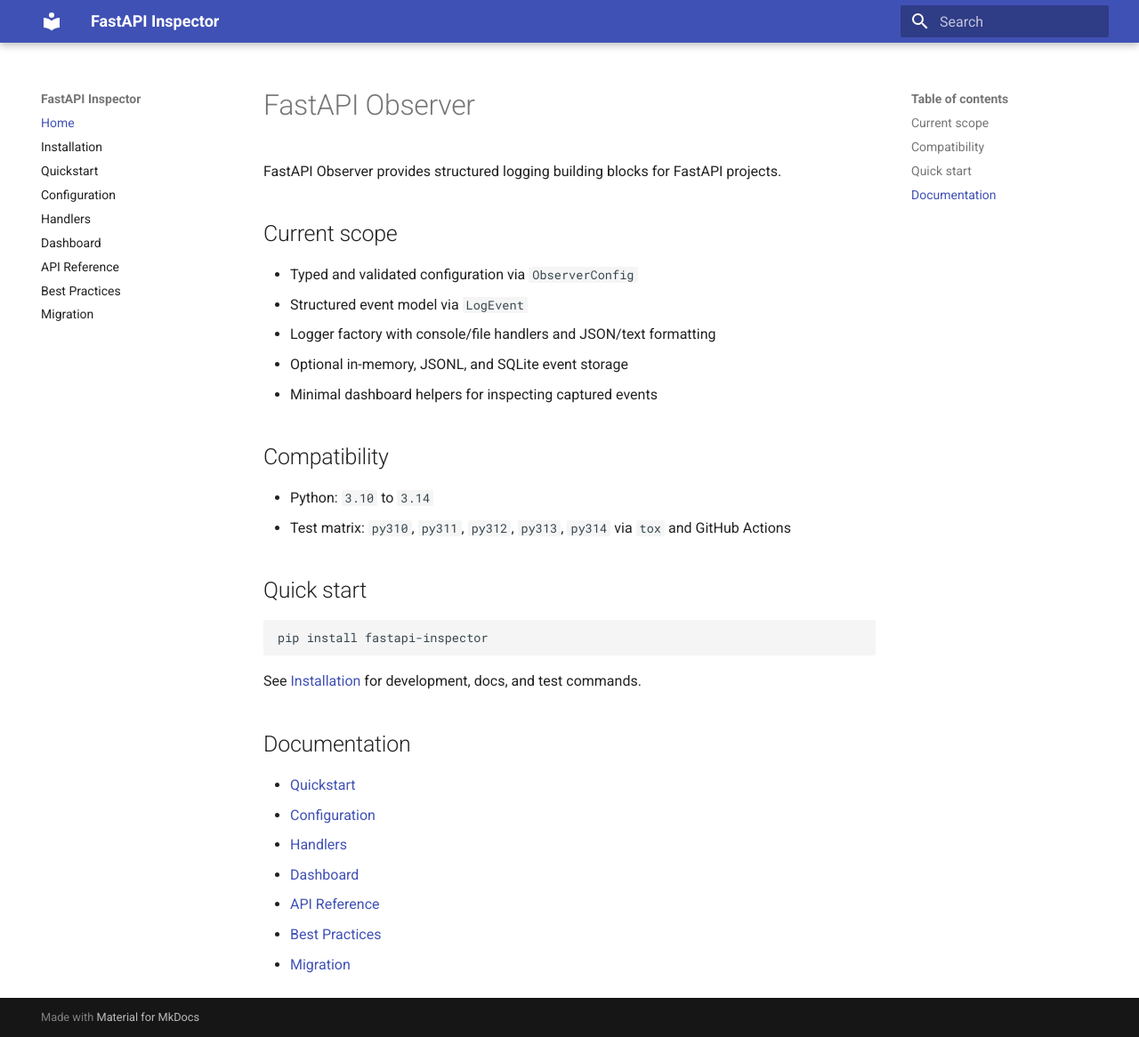
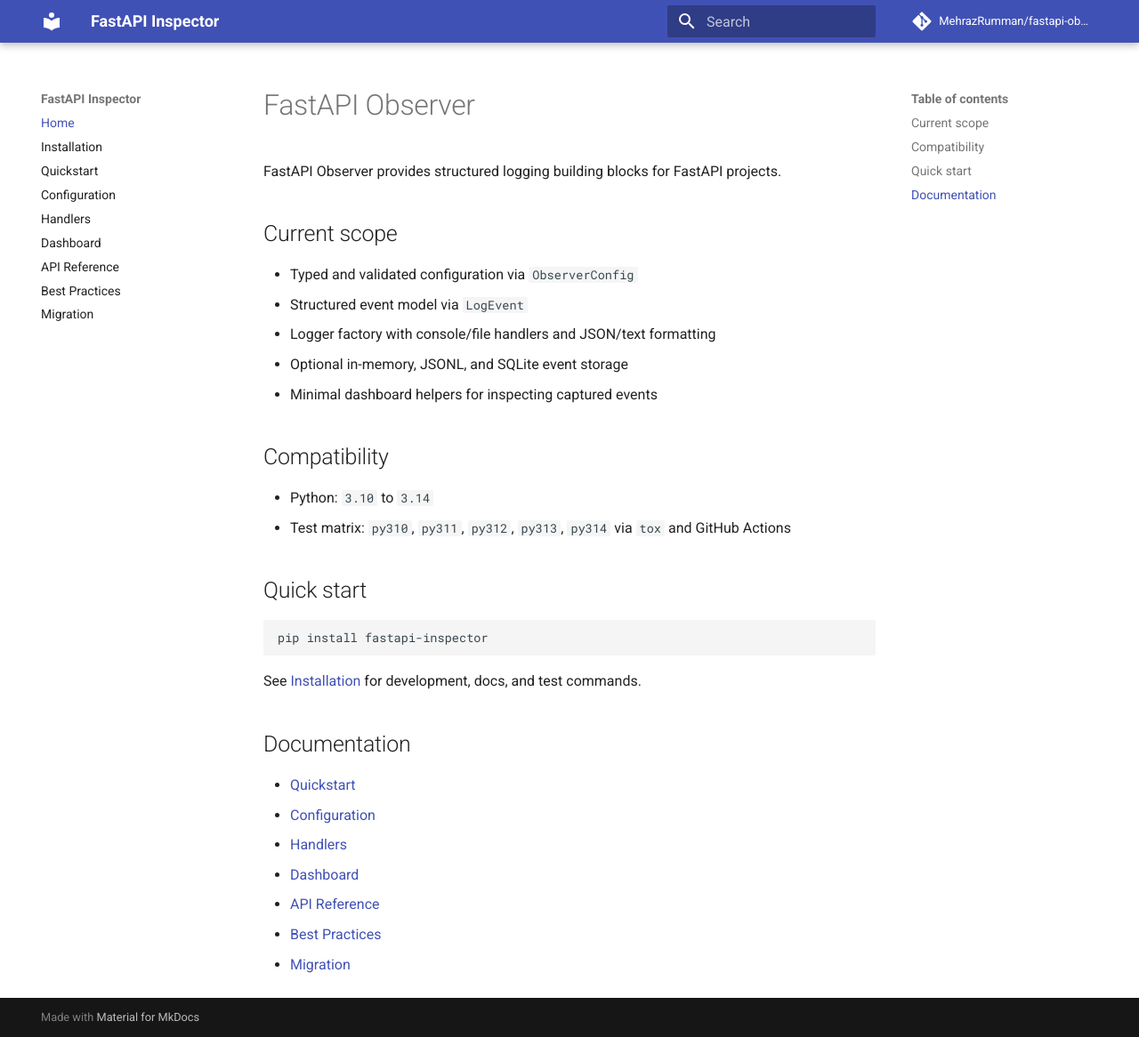
Before and after one commit to MehrazRumman/fastapi-observer, an MkDocs documentation site: the page built from docs/index.md, in a window 1280 px wide and 1166 px high. Shown: the whole window at 89% size. Built offline with MkDocs 1.6.1 and Material for MkDocs 9.7.7, drawn with Linux system fonts in a browser that asks for light colours; comment, search, counter and statistics services are not loaded.

Commit message:
mkdocs fixed

```diff
--- a/mkdocs.yml
+++ b/mkdocs.yml
@@ -1,6 +1,8 @@
 site_name: FastAPI Inspector
 site_description: Logging and observability helpers for FastAPI applications.
-repo_name: fastapi-inspector
+site_url: https://mehrazrumman.github.io/fastapi-observer/
+repo_url: https://github.com/MehrazRumman/fastapi-observer
+repo_name: MehrazRumman/fastapi-observer
 
 theme:
   name: material
```
Also changed, not shown: README.md (+1 -1 lines).
